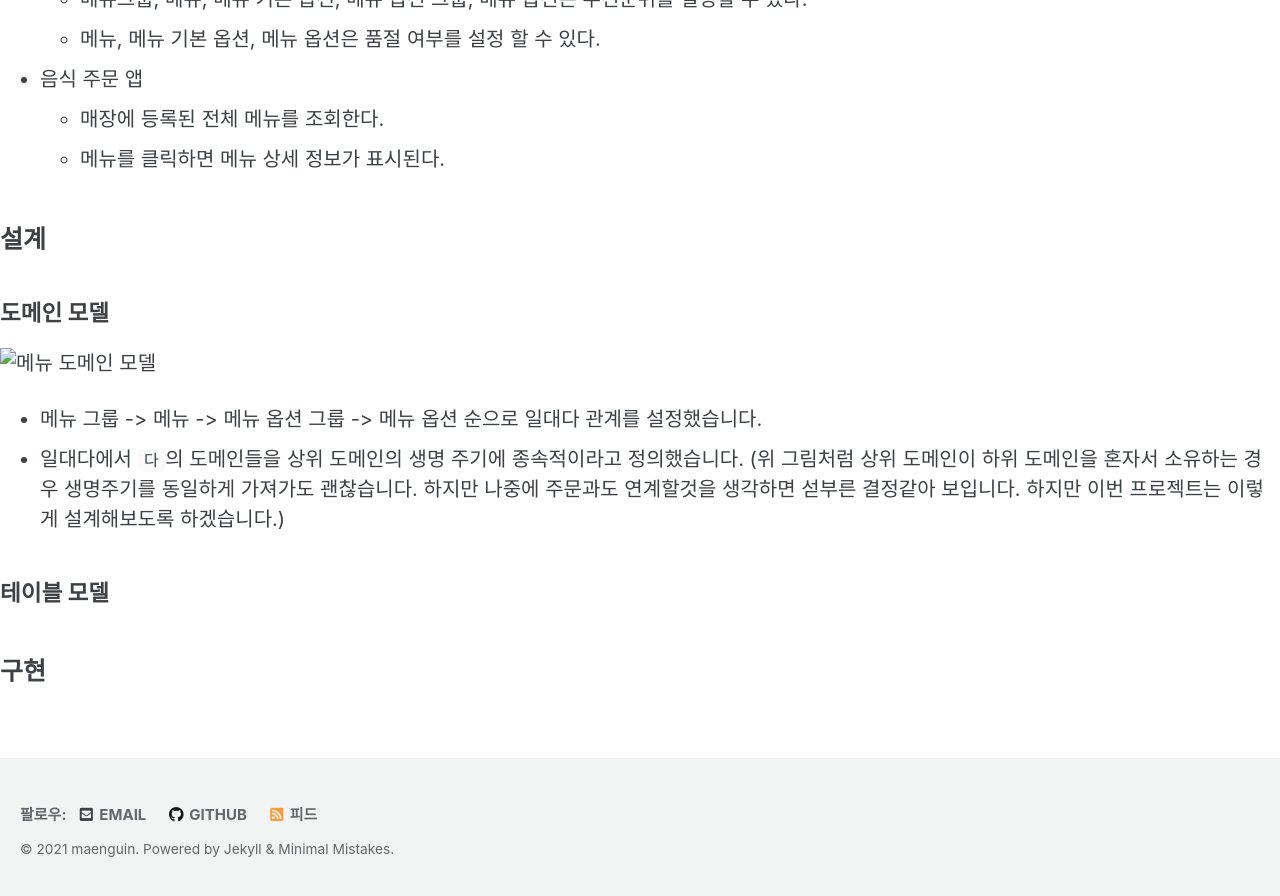
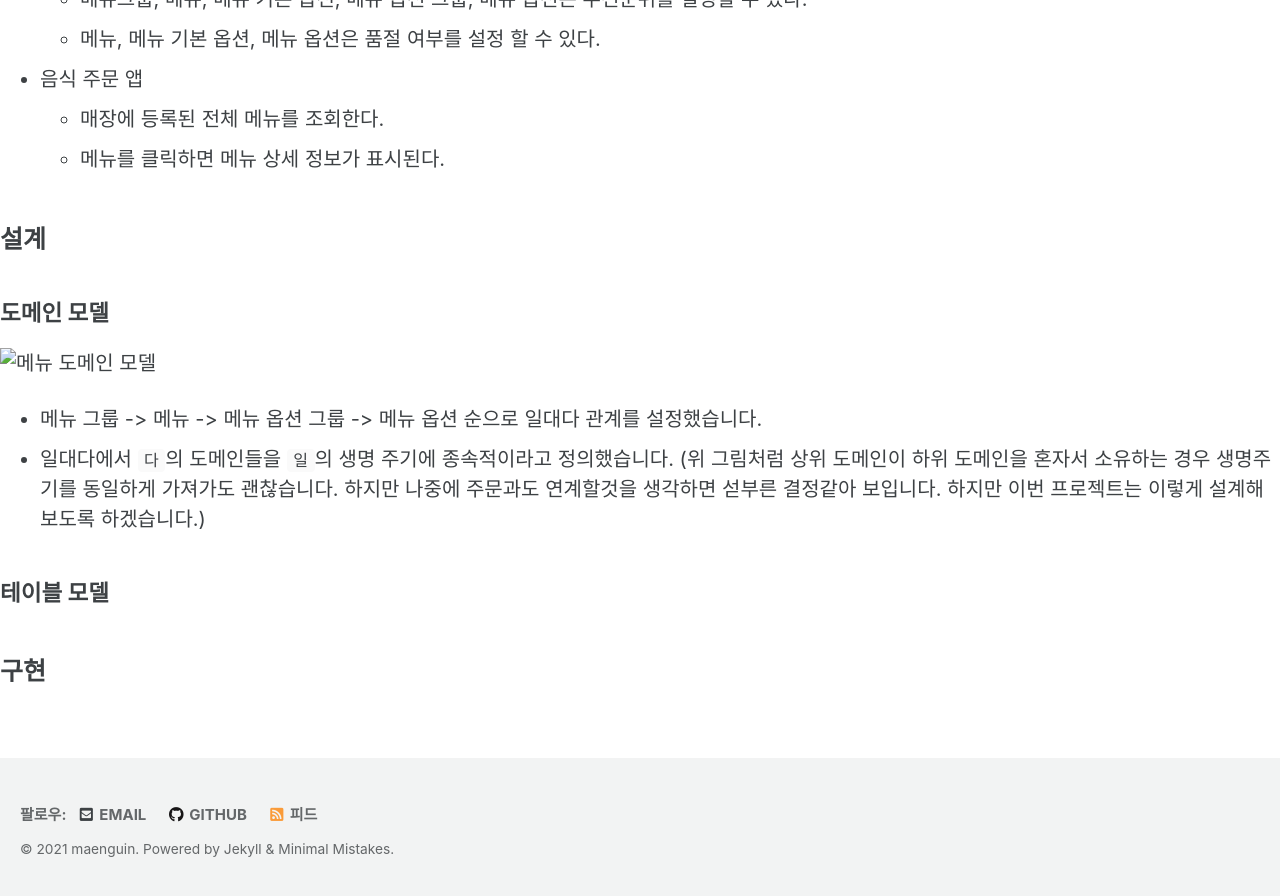
Before and after one commit to maenguin/maenguin.github.io, a Jekyll site: the page built from private/toy/menu.md, in a window 1280 px wide and 900 px high, scrolled down 2149 px. Shown: the top 896 px of the window. Built offline with Jekyll 4.4.1, drawn with Linux system fonts in a browser that asks for light colours; cached includes are drawn as plain includes; our own code applies the rules of GitHub Pages for plain Markdown files.

Commit message:
Update menu.md

```diff
--- a/private/toy/menu.md
+++ b/private/toy/menu.md
@@ -64,7 +64,7 @@
 ### 도메인 모델
 ![메뉴 도메인 모델](./메뉴%20API%20(1).png)
 * 메뉴 그룹 -> 메뉴 -> 메뉴 옵션 그룹 -> 메뉴 옵션 순으로 일대다 관계를 설정했습니다.
-* 일대다에서 `다`의 도메인들을 상위 도메인의 생명 주기에 종속적이라고 정의했습니다. (위 그림처럼 상위 도메인이 하위 도메인을 혼자서 소유하는 경우 생명주기를 동일하게 가져가도 괜찮습니다. 하지만 나중에 주문과도 연계할것을 생각하면 섣부른 결정같아 보입니다. 하지만 이번 프로젝트는 이렇게 설계해보도록 하겠습니다.)
+* 일대다에서 `다`의 도메인들을 `일`의 생명 주기에 종속적이라고 정의했습니다. (위 그림처럼 상위 도메인이 하위 도메인을 혼자서 소유하는 경우 생명주기를 동일하게 가져가도 괜찮습니다. 하지만 나중에 주문과도 연계할것을 생각하면 섣부른 결정같아 보입니다. 하지만 이번 프로젝트는 이렇게 설계해보도록 하겠습니다.)
 
 
 ### 테이블 모델
```
